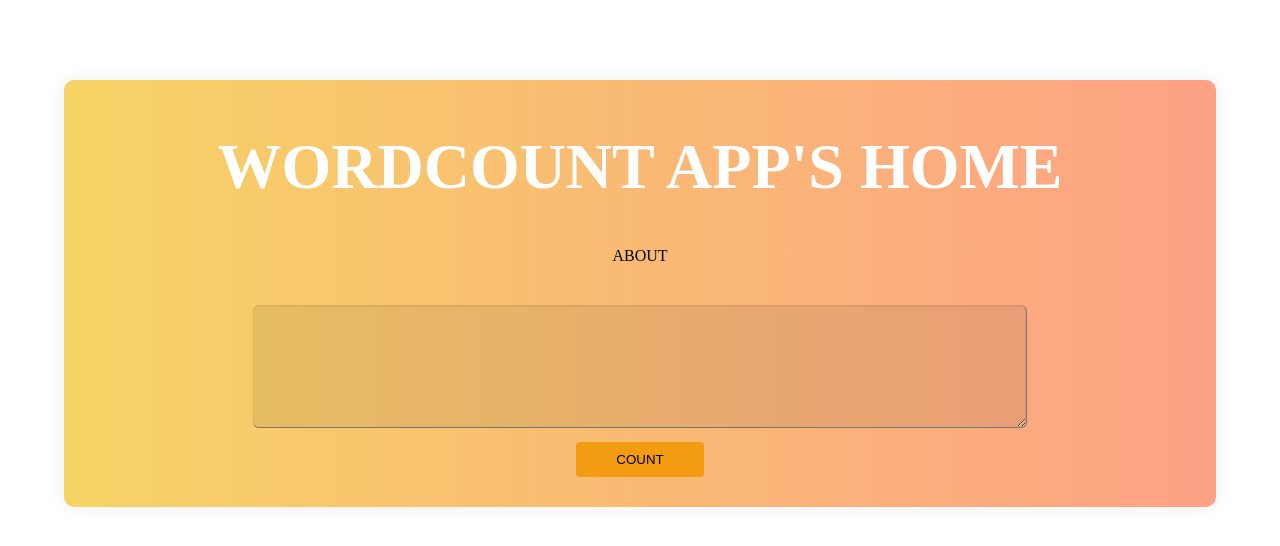
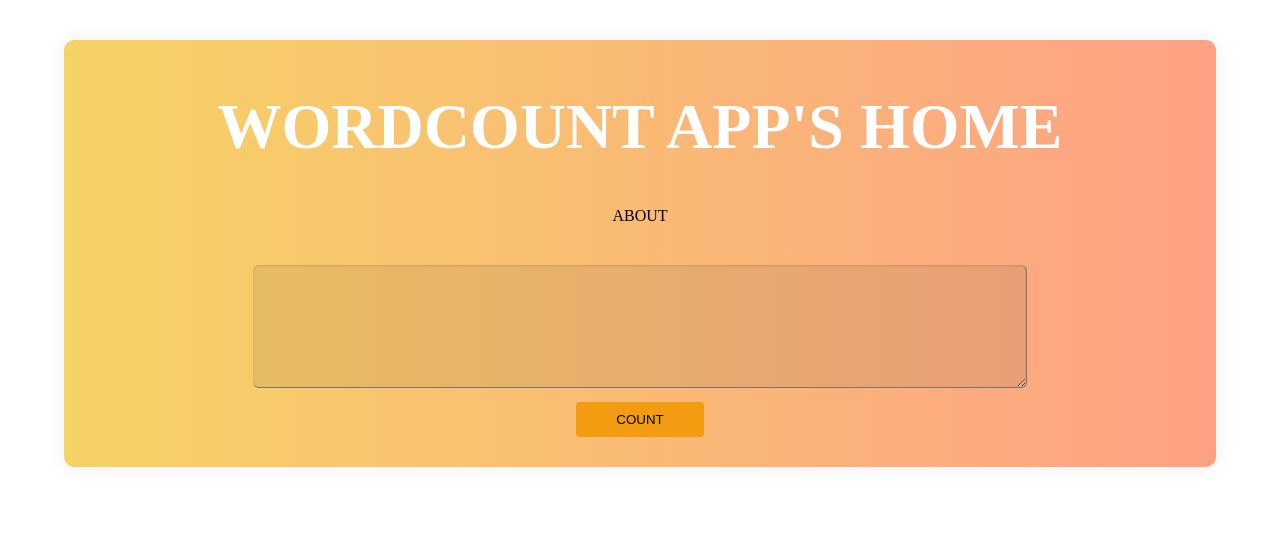
Before and after one commit to TaeHun-Lee/WordCounter, a Django app: page / in a window 1280 px wide. Shown: the top 546 px of the page. Run offline with Django 3.2, Linux system fonts and the light colour scheme; style sheets or scripts are compiled from the project's sources; some libraries are stand-ins or nearby versions; some web fonts are replaced.

Commit message:
Final CSS Change

```diff
--- a/static/style/base.css
+++ b/static/style/base.css
@@ -15,7 +15,7 @@ html a:hover, html a:active, body a:hover, body a:active { text-decoration: none
 
 .container { display: flex; justify-content: center; align-items: center; align-content: center; flex-wrap: wrap; text-align: center; }
 
-.container .content { flex: 1 1 auto; margin-left: 5vw; margin-right: 5vw; padding: 30px; text-align: center; text-transform: uppercase; transition: 0.5s; background-size: 200% auto; color: white; box-shadow: 0 0 20px #eee; border-radius: 10px; position: relative; display: inline-block; top: 10vh; background-image: linear-gradient(to right, #f6d365 0%, #fda085 51%, #f6d365 100%); }
+.container .content { flex: 1 1 auto; margin-left: 5vw; margin-right: 5vw; margin-bottom: 5vh; padding: 30px; text-align: center; text-transform: uppercase; transition: 0.5s; background-size: 200% auto; color: white; box-shadow: 0 0 20px #eee; border-radius: 10px; position: relative; display: inline-block; top: 5vh; background-image: linear-gradient(to right, #f6d365 0%, #fda085 51%, #f6d365 100%); }
 
 .container .content:hover { background-position: right center; }
 
--- a/wordcount/static/style/base.scss
+++ b/wordcount/static/style/base.scss
@@ -21,10 +21,6 @@ html, body {
     align-items: center;
     align-content: center;
     flex-wrap: wrap;
-    // margin : 0;
-    // padding : 0;
-    // max-width: 100vw;
-    // height: 100vh;
     text-align: center;
 
     .content{
@@ -32,6 +28,7 @@ html, body {
         margin: {
             left : 5vw;
             right: 5vw;
+            bottom : 5vh;
         }
         padding: 30px;
         text-align: center;
@@ -43,7 +40,7 @@ html, body {
         border-radius: 10px;
         position : relative;
         display : inline-block;
-        top : 10vh;
+        top : 5vh;
         background-image: linear-gradient(to right, #f6d365 0%, #fda085 51%, #f6d365 100%);
         &:hover {
             background-position: right center;
```
Also changed, not shown: 1 other file.
